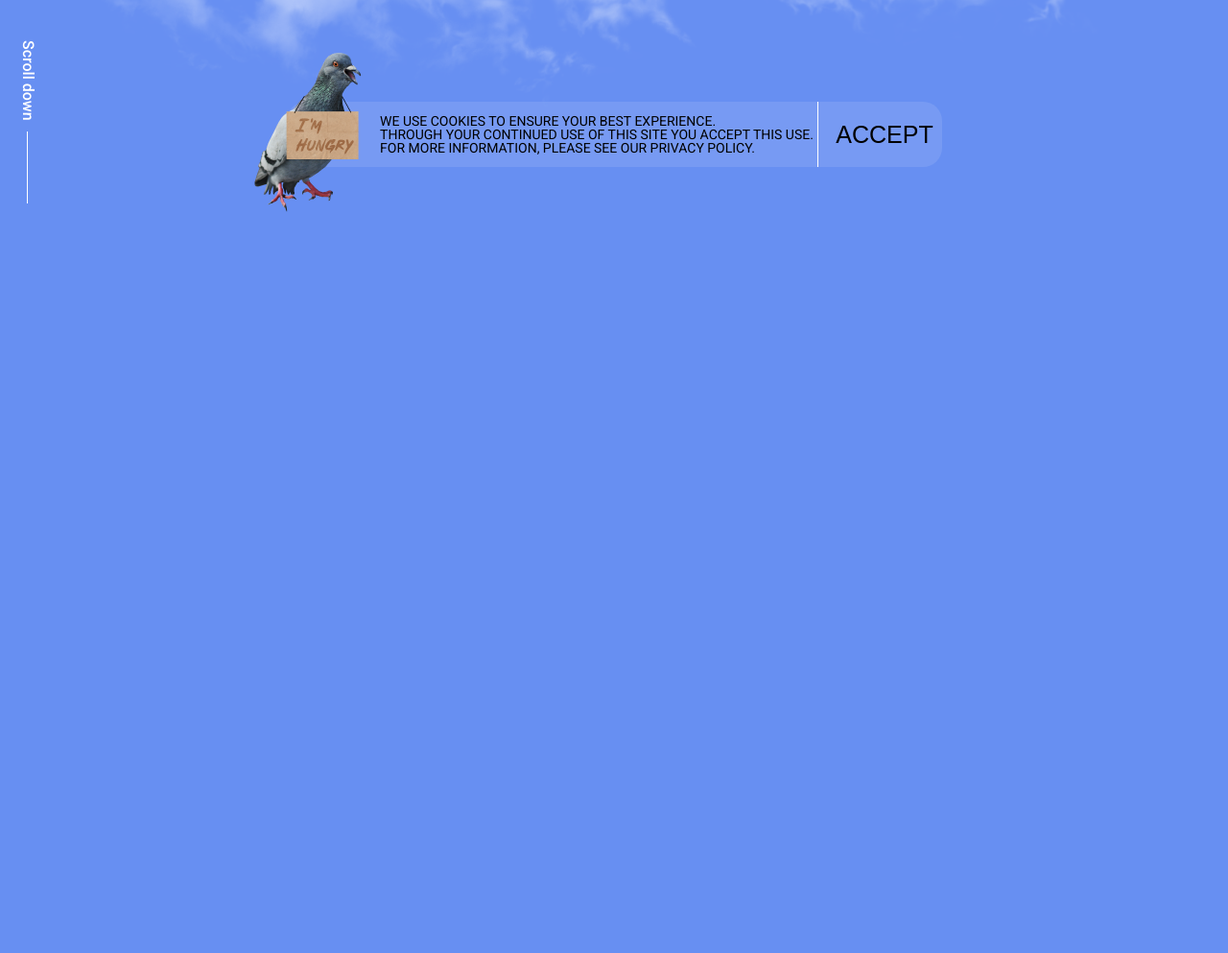
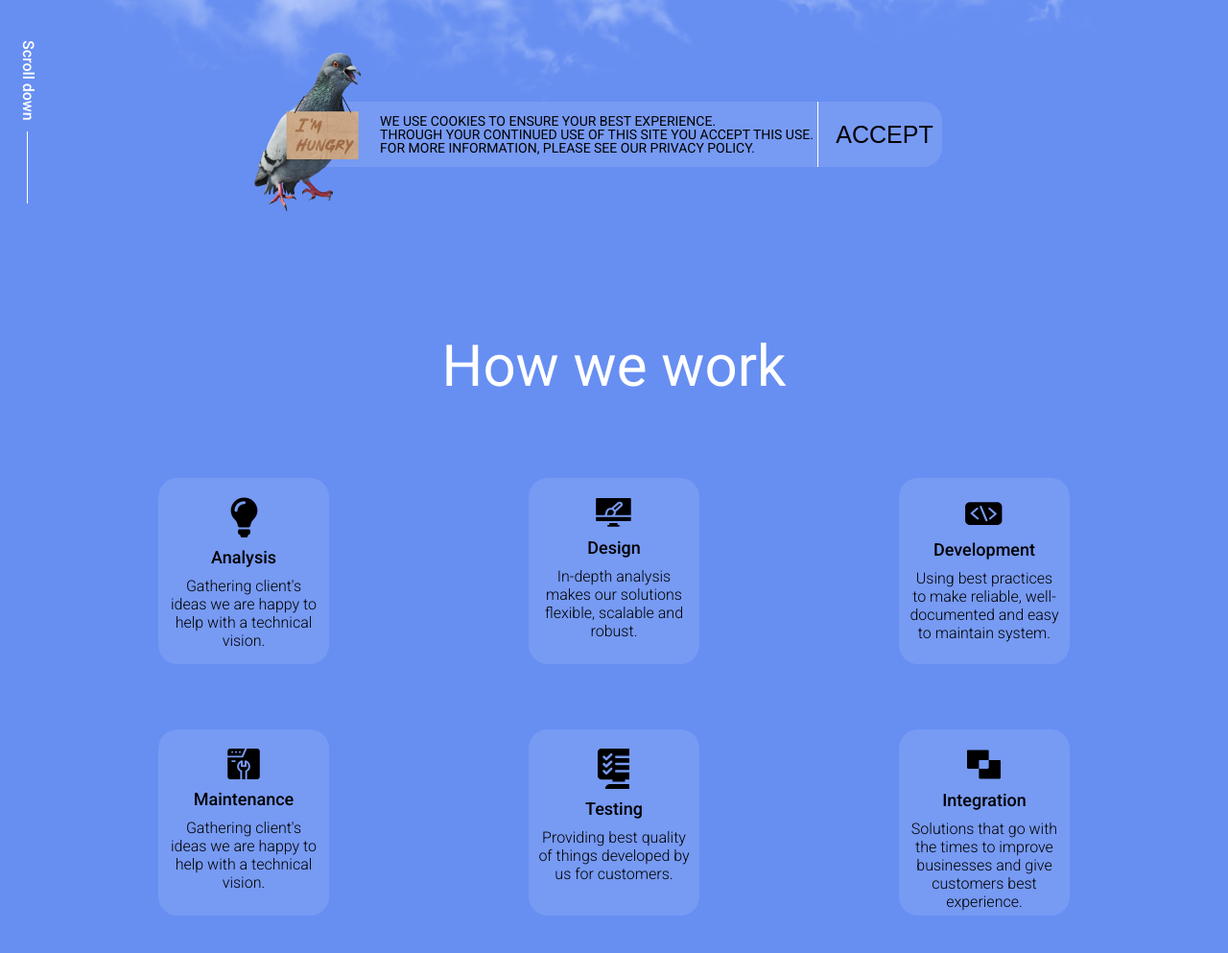
Before and after one commit to Superpnz/landing_live_streaming, a website: page index.html in a window 1280 px wide. Shown: the part 581-1574 px from the top of the page at 96% size. Before the commit the page ends 881 px from the top, so only its background shows below. Drawn offline with nearby package versions, Linux system fonts and the light colour scheme; files that its build step writes are made by us from their sources.

Commit message:
work section implementation

```diff
--- a/index.html
+++ b/index.html
@@ -67,6 +67,76 @@
                 </div>
             </div>
         </section>
+
+        <section class="work-section" aria-label="work section">
+            <div class="container">
+                <div class="work">
+                    <h2 class="work__title">How we work</h2>
+
+                    <div class="work__cards-wrapper">
+                        <figure class="info-card card--analysis" aria-label="card analysis">
+                            <svg class="info-card__icon icon--analysis" aria-label="analysis img">
+                                <use href="assets/sprites.svg#bulb-icon"></use>
+                            </svg>
+                            <h3 class="info-card__title">Analysis</h3>
+                            <p class="info-card__description">
+                                Gathering client's ideas we are happy to help with a technical vision.
+                            </p>
+                        </figure>
+
+                        <figure class="info-card card--design" aria-label="card design">
+                            <svg class="info-card__icon icon--design" aria-label="design img">
+                                <use href="assets/sprites.svg#design-icon"></use>
+                            </svg>
+                            <h3 class="info-card__title">Design</h3>
+                            <p class="info-card__description">
+                                In-depth analysis makes our solutions flexible, scalable and robust.
+                            </p>
+                        </figure>
+
+                        <figure class="info-card card--development" aria-label="card development">
+                            <svg class="info-card__icon icon--development" aria-label="development img">
+                                <use href="assets/sprites.svg#dev-icon"></use>
+                            </svg>
+                            <h3 class="info-card__title">Development</h3>
+                            <p class="info-card__description">
+                                Using best practices to make reliable, well-documented and easy to maintain system.
+                            </p>
+                        </figure>
+
+                        <figure class="info-card card--maintenance" aria-label="card maintenance">
+                            <svg class="info-card__icon icon--maintenance" aria-label="maintenance img">
+                                <use href="assets/sprites.svg#maintenance-icon"></use>
+                            </svg>
+                            <h3 class="info-card__title">Maintenance</h3>
+                            <p class="info-card__description">
+                                Gathering client's ideas we are happy to help with a technical vision.
+                            </p>
+                        </figure>
+
+                        <figure class="info-card card--testing" aria-label="card testing">
+                            <svg class="info-card__icon icon--testing" aria-label="testing img">
+                                <use href="assets/sprites.svg#testing-icon"></use>
+                            </svg>
+                            <h3 class="info-card__title">Testing</h3>
+                            <p class="info-card__description">
+                                Providing best quality of things developed by us for customers.
+                            </p>
+                        </figure>
+
+                        <figure class="info-card card--integration" aria-label="card integration">
+                            <svg class="info-card__icon icon--integration" aria-label="integration img">
+                                <use href="assets/sprites.svg#integration-icon"></use>
+                            </svg>
+                            <h3 class="info-card__title">Integration</h3>
+                            <p class="info-card__description">
+                                Solutions that go with the times to improve businesses and give customers best experience.
+                            </p>
+                        </figure>
+                    </div>
+                </div>
+            </div>
+        </section>
     </main>
 </body>
 </html>
--- a/styles/_basic.scss
+++ b/styles/_basic.scss
@@ -29,6 +29,10 @@ li {
     list-style: none;
 }
 
+figure {
+    margin: 0;
+}
+
 .container {
     max-width: 1440px;
     margin: 0 auto;
--- /dev/null
+++ b/styles/_cards.scss
@@ -0,0 +1,55 @@
+@use 'variables' as v;
+@use 'mixins' as m;
+@use 'sass:color';
+
+.info-card {
+    width: 178px;
+    height: 194px;
+    padding: 20px 10px 0;
+    border-radius: 20px;
+    background-color: color.adjust(v.$color_white, $alpha: -0.9);
+    @include m.display-flex(start, center, nowrap, column, 0, 10px);
+
+    &__icon {
+        width: 25px;
+        height: 25px;
+        fill: v.$color_black;
+    }
+
+    &__title {
+        @include m.font(18px, 500, v.$color_black)
+    }
+
+    &__description {
+        text-align: center;
+        @include m.font(16px, 300, v.$color_black)
+    }
+
+    &:hover {
+        cursor: pointer;
+        background-color: color.adjust(v.$color_white, $alpha: -0.9);
+        box-shadow: 0px 4px 20px 0px rgba(0, 0, 0, 0.1);
+        backdrop-filter: blur(40px);
+
+        .info-card__icon {
+            fill: v.$color_white;
+        }
+
+        .info-card__title, .info-card__description {
+            color: v.$color_white;
+        }
+    }
+
+    @media (max-width: v.$media_min) {
+        width: 141px;
+        height: 159px;
+
+        &__title {
+            @include m.font(14px, 500, v.$color_black)
+        }
+
+        &__description {
+            @include m.font(11px, 300, v.$color_black)
+        }
+    }
+}
--- a/styles/_hero.scss
+++ b/styles/_hero.scss
@@ -158,6 +158,7 @@
                 @include m.font(10px, 400, v.$color_black);
             }
         }
+
         @media(max-width: v.$media_min){
             margin: 67px 0 0 20px;
         }
--- a/styles/_importer.scss
+++ b/styles/_importer.scss
@@ -1,3 +1,5 @@
 @forward 'basic';
+@forward 'cards';
 @forward 'header';
 @forward 'hero';
+@forward 'work';
--- /dev/null
+++ b/styles/_work.scss
@@ -0,0 +1,149 @@
+@use 'variables' as v;
+@use 'mixins' as m;
+@use 'sass:color';
+
+.work-section {
+    padding: 46px 20px 180px;
+
+    .work {
+        margin: 0 auto;
+        text-align: center;
+
+        &__title {
+            margin: 0 0 81px 0;
+            @include m.font(60px, 400, v.$color_white);
+
+            @media (max-width: v.$media_min) {
+                display: none;
+            }
+        }
+
+        &__cards-wrapper {
+            margin: 0 auto;
+            max-width: 950px;
+
+            display: grid;
+            grid-template-columns: repeat(3, 1fr);
+            grid-template-rows: repeat(2, 1fr);
+            row-gap: 68px;
+            justify-items: center;
+            align-items: center;
+            grid-template-areas:
+                "analysis design development"
+                "maintenance testing integration";
+
+            .card--analysis {
+                grid-area: analysis;
+                justify-self: start;
+            }
+
+            .card--design {
+                grid-area: design;
+            }
+
+            .card--development {
+                grid-area: development;
+                justify-self: end;
+            }
+
+            .card--maintenance {
+                grid-area: maintenance;
+                justify-self: start;
+            }
+
+            .card--testing {
+                grid-area: testing;
+            }
+
+            .card--integration {
+                grid-area: integration;
+                justify-self: end;
+            }
+
+            .icon--analysis {
+                width: 43px;
+                height: 42px;
+            }
+
+            .icon--design {
+                width: 37px;
+                height: 32px;
+            }
+
+            .icon--development {
+                width: 39px;
+                height: 34px;
+            }
+
+            .icon--maintenance {
+                width: 34px;
+                height: 32px;
+            }
+
+            .icon--testing {
+                width: 33px;
+                height: 42px;
+            }
+
+            .icon--integration {
+                width: 35px;
+                height: 33px;
+            }
+
+            @media (max-width: v.$media_md) {
+                grid-template-columns: repeat(2, 1fr);
+                grid-template-rows: repeat(3, 1fr);
+                grid-template-areas:
+                    "development analysis"
+                    "design maintenance"
+                    "integration testing";
+
+                .card--analysis,
+                .card--design,
+                .card--development,
+                .card--maintenance,
+                .card--testing,
+                .card--integration {
+                    justify-self: center;
+                }
+
+                .icon--analysis {
+                    width: 27px;
+                    height: 41px;
+                }
+
+                .icon--design {
+                    width: 47px;
+                    height: 40px;
+                }
+
+                .icon--development {
+                    width: 50px;
+                    height: 42px;
+                }
+
+                .icon--maintenance {
+                    width: 43px;
+                    height: 41px;
+                }
+
+                .icon--testing {
+                    width: 44px;
+                    height: 42px;
+                }
+
+                .icon--integration {
+                    width: 42px;
+                    height: 36px;
+                }
+            }
+        }
+    }
+    @media (max-width: v.$media_lg) {
+        padding: 186px 20px 180px;
+    }
+
+    @media (max-width: v.$media_md) {
+        padding: 26px 20px 180px;
+    }
+}
```
Also changed, not shown: assets/sprites.svg.
